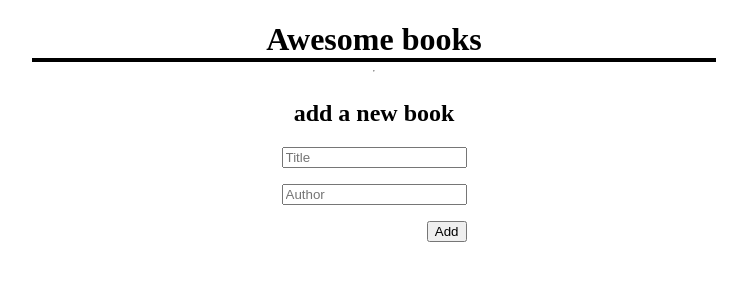
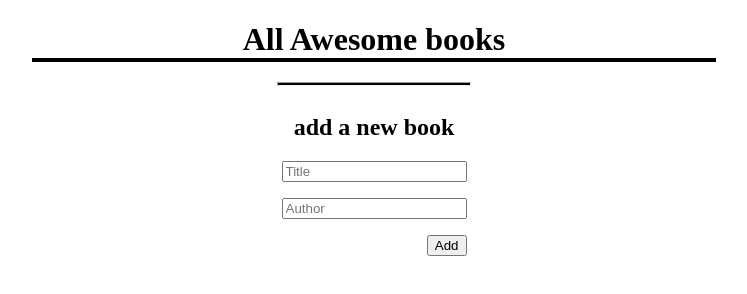
Before and after one commit to AckonSamuel/awesome-books, a website: page index.html in a window 1280 px wide. Shown: the whole page, without its empty margins (266-1013 px from the left). Drawn offline with Linux system fonts and the light colour scheme.

Commit message:
linter error fixes

```diff
--- a/index.html
+++ b/index.html
@@ -8,12 +8,11 @@
     <title>Document</title>
 </head>
 <body>
-    <h1>Awesome books</h1>
+    <h1>All Awesome books</h1>
 
     <ul class="booklist">
 
     </ul>
-
     <section class="add_book">
         <hr>
         <h2>add a new book</h2>
--- a/index.js
+++ b/index.js
@@ -6,12 +6,11 @@
 
   addBook(title = '', author = '') {
     const list = document.querySelector('.booklist');
-    const liIndex = list.children.length
     list.style.padding = '0';
     const li = document.createElement('li');
     li.style.margin = '0';
     li.style.listStyleType = 'none';
-        li.style.background = '#E7E9EB'
+    li.style.background = '#E7E9EB';
     const bookTitle = document.createElement('p');
     bookTitle.className = 'title';
     bookTitle.innerText = `"${title}" by`;
@@ -38,7 +37,6 @@
 
 const listOfBooks = new BookList();
 
-
 const bookAdd = () => {
   const title = document.querySelector('#book_title').value;
   const author = document.querySelector('#book_author').value;
@@ -59,8 +57,8 @@
 document.addEventListener('click', bookRemove);
 
 const showBookList = () => {
-  if(!localStorage.bookList){
-     return;
+  if (!localStorage.bookList) {
+    return;
   }
   const books = JSON.parse(window.localStorage.bookList);
   books.forEach((book) => listOfBooks.addBook(book.title, book.author));
--- a/style.css
+++ b/style.css
@@ -13,14 +13,17 @@
   align-items: center;
   margin: auto;
 }
+
 form {
   display: flex;
   flex-direction: column;
   gap: 1rem;
 }
+
 .add {
   align-self: flex-end;
 }
+
 ul {
   display: flex;
   flex-direction: column;
@@ -29,13 +32,20 @@
   margin: auto;
 }
 
+hr {
+  margin-top: 20px;
+  width: 15%;
+  height: 2px;
+  background: black;
+}
+
 li {
   display: flex;
   flex-direction: row;
   justify-content: flex-start;
   padding-left: 1em;
   padding-right: 1em;
-  border: 1px solid gray ;
+  border: 1px solid gray;
 }
 
 .remove {
```
